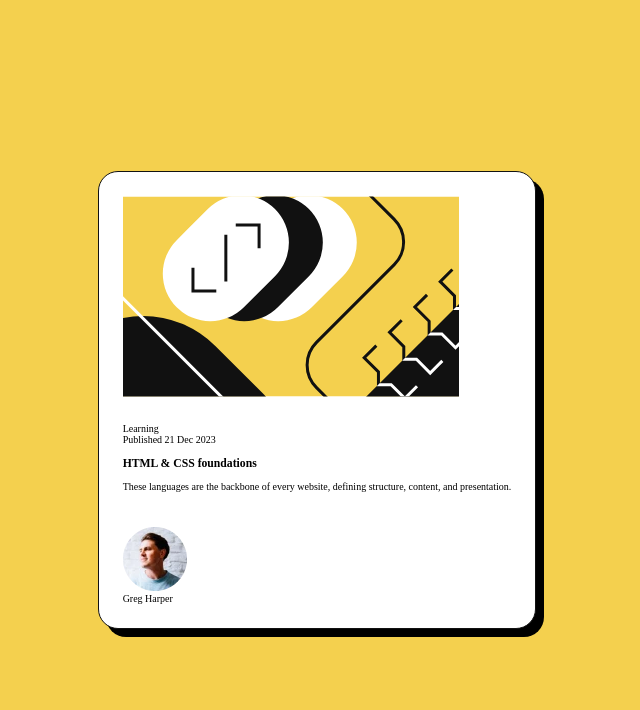
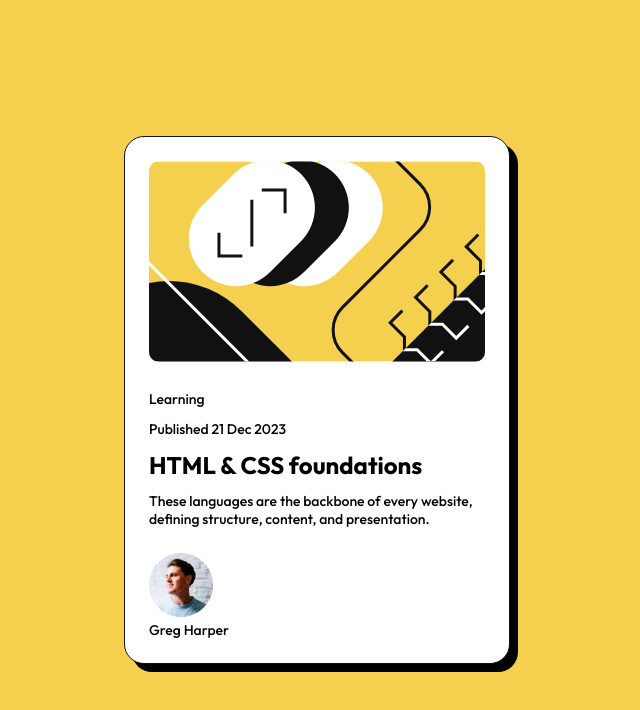
Before and after one commit to christattum/fem-blog-preview-card, a plain HTML site: page index.html in a window 1280 px wide. Shown: the whole page, without its empty margins (323-963 px from the left). Drawn offline with Linux system fonts and the light colour scheme.

Commit message:
Add font and styling

```diff
--- a/css/styles.css
+++ b/css/styles.css
@@ -4,6 +4,7 @@
     --color-gray-500: hsl(0, 0%, 42%);
     --color-gray-950: hsl(0, 0%, 7%);
 
+    --spacing-150: 1.2rem;
     --spacing-200: 2.4rem;
 
     --border-radius: 20px;
@@ -21,6 +22,11 @@ body {
     justify-content: center;
     align-items: center;
     background-color: var(--color-yellow);
+    font-family: "Outfit", sans-serif;
+    font-optical-sizing: auto;
+    font-weight: 500;
+    font-style: normal;
+    font-size: 1.6rem;
 }
 
 .card {
@@ -32,4 +38,26 @@ body {
     background: var(--color-white);
     padding: var(--spacing-200);
     box-shadow: 8px 8px 0px 0px #000;
+    max-width: 33.6rem;
+    font-size: 1.4rem;
 }
+
+.card .blog-image img {
+    border-radius: 10px;
+}
+
+.card .content {
+    display: flex;
+    flex-direction: column;
+    gap: var(--spacing-150);
+}
+
+.card .title {
+    font-size: 2.4rem;
+    margin: 0;
+}
+
+.card .description {
+    font-size: 1.4rem;
+    margin: 0;
+}
--- a/index.html
+++ b/index.html
@@ -2,7 +2,10 @@
 <html lang="en">
   <head>
     <meta charset="UTF-8">
-    <meta name="viewport" content="width=device-width, initial-scale=1.0"> <!-- displays site properly based on user's device -->
+    <meta name="viewport" content="width=device-width, initial-scale=1.0">
+    <link rel="preconnect" href="https://fonts.googleapis.com">
+    <link rel="preconnect" href="https://fonts.gstatic.com" crossorigin>
+    <link href="https://fonts.googleapis.com/css2?family=Figtree:ital,wght@0,300..900;1,300..900&family=Outfit:wght@100..900&display=swap" rel="stylesheet">
     <link rel="icon" type="image/png" sizes="32x32" href="./assets/images/favicon-32x32.png">
     <link rel="stylesheet" href="css/styles.css">
     <title>Frontend Mentor | Blog preview card</title>
```
